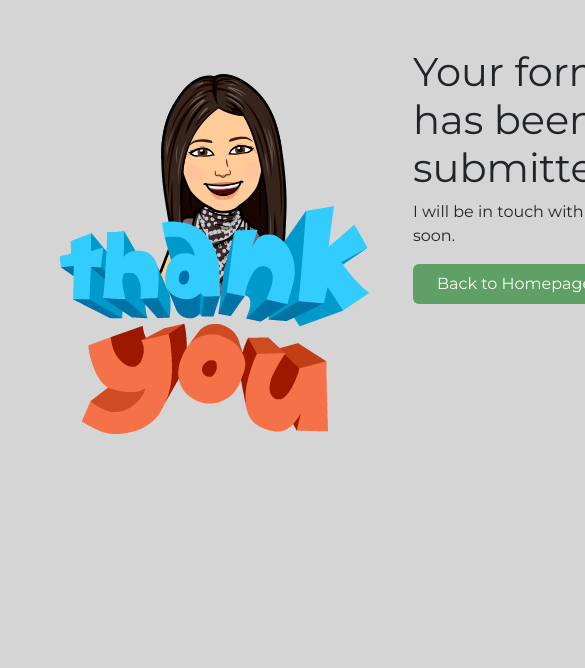
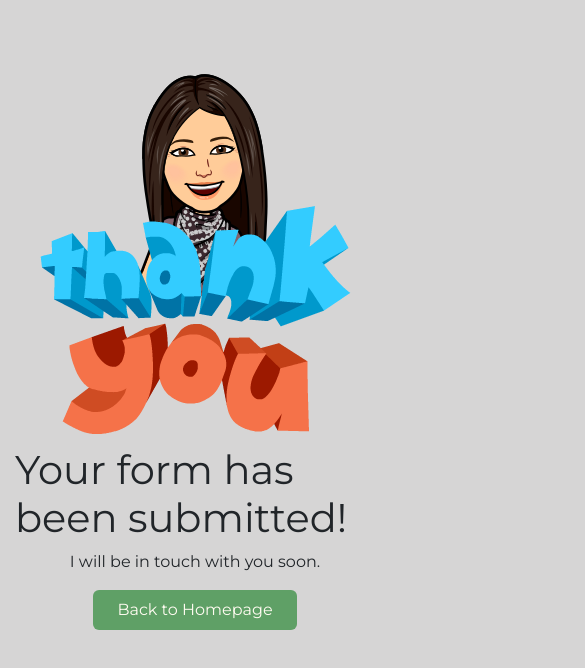
Before and after one commit to laura-abowd/laura-tutors, a plain HTML site: page thankyou.html in a window 390 px wide. Shown: the top 668 px of the page, 585 px wide, since content can reach past the window. Drawn offline with nearby package versions, Linux system fonts and the light colour scheme.

```diff
--- a/styles.css
+++ b/styles.css
@@ -232,4 +232,18 @@ textarea {
       'left-pink'
       'contact';
   }
+
+  .ty-container {
+     display: flex;
+     flex-direction: column;
+     justify-content: center;
+     align-items: center;
+  }
+
+  .ty-content {
+     display: flex;
+     flex-direction: column;
+     justify-content: center;
+     align-items: center;
+  }
 }
--- a/thankyou.html
+++ b/thankyou.html
@@ -14,7 +14,7 @@
   <div class="container my-5">
     <div class="ty-container">
       <img src="assets/bitmoji-ty.png" alt="">
-      <div>
+      <div class="ty-content">
       <h1>Your form has been submitted!</h1>
       <p>I will be in touch with you soon.</p>
       <button class="btn-back"><a href="index.html">Back to Homepage</a></button>
```
